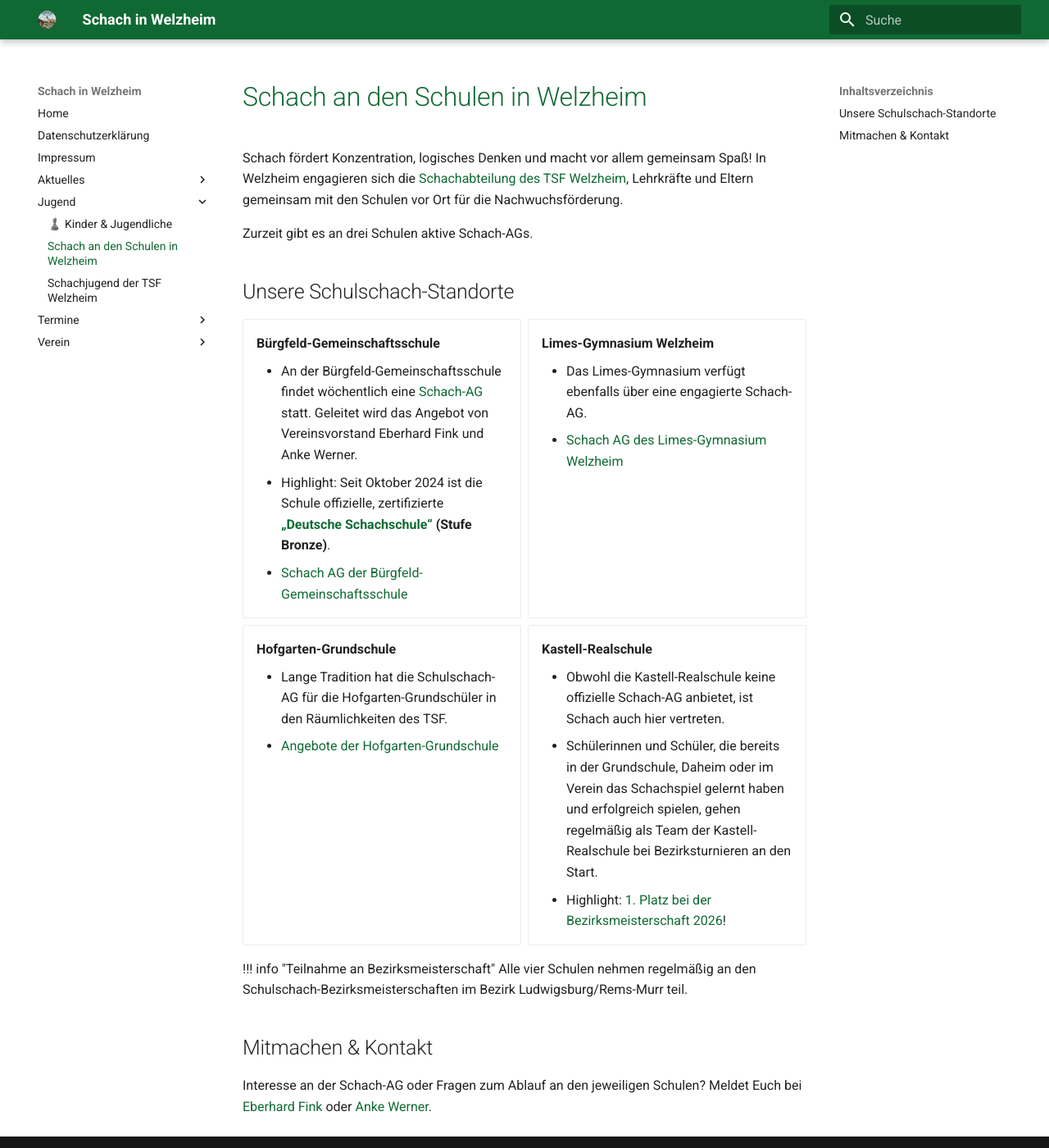
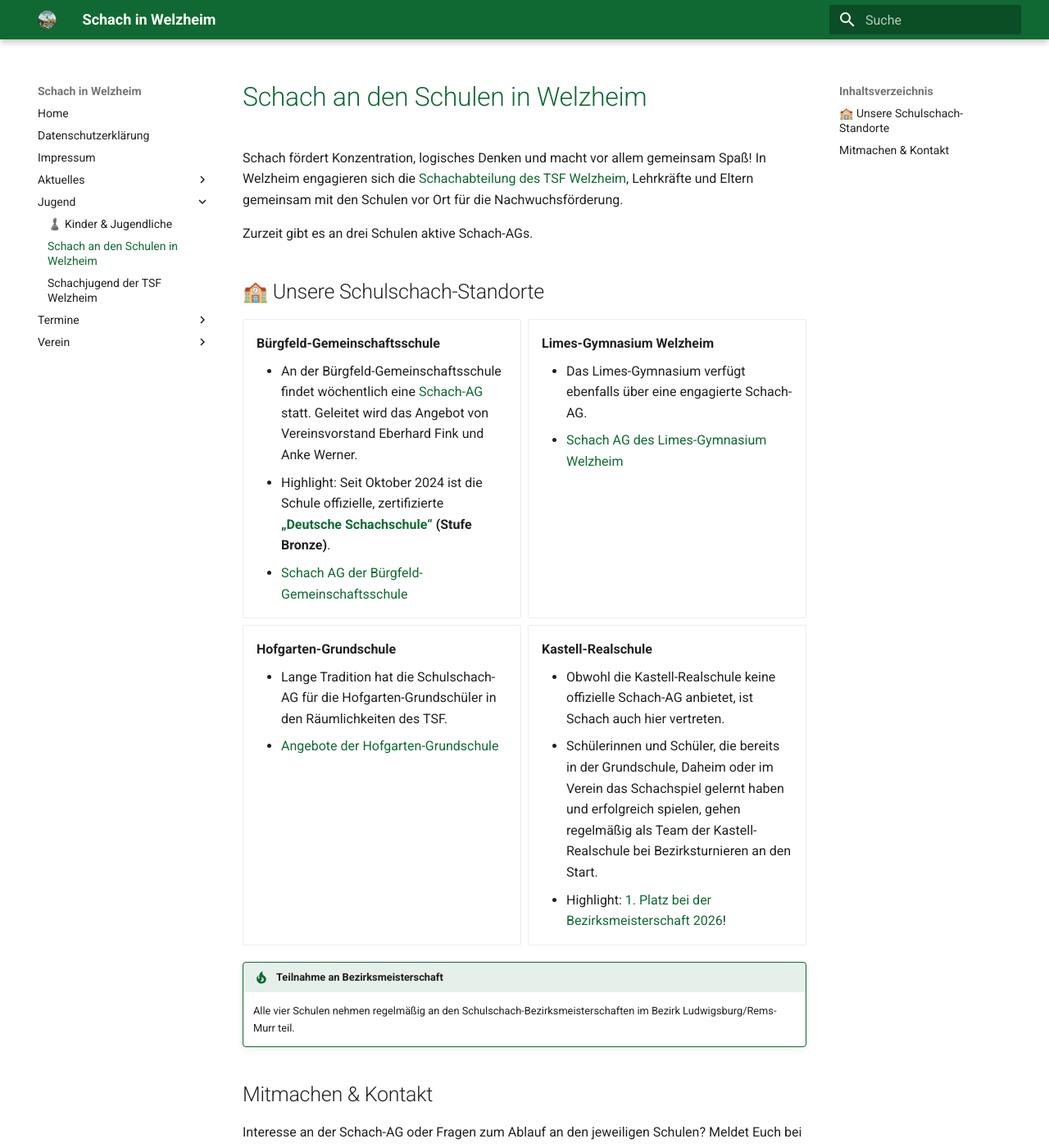
Before and after one commit to schachwelzheim/schachwelzheim, an MkDocs documentation site: the page built from docs/jugend/schach-ags.md, in a window 1280 px wide and 1400 px high. Shown: the whole window at 82% size. Built offline with MkDocs 1.6.1 and Material for MkDocs 9.7.7, drawn with Linux system fonts in a browser that asks for light colours.

Commit message:
Enhance Schach-AGs documentation with new formatting
Updated the heading style and added a tip section about participation in district championships.

```diff
--- a/docs/jugend/schach-ags.md
+++ b/docs/jugend/schach-ags.md
@@ -4,7 +4,7 @@
 
 Zurzeit gibt es an drei Schulen aktive Schach-AGs.
 
-## Unsere Schulschach-Standorte
+## 🏫 Unsere Schulschach-Standorte
 
 <div class="grid cards" markdown>
 
@@ -32,7 +32,8 @@
 
 </div>
 
-!!! info "Teilnahme an Bezirksmeisterschaft" Alle vier Schulen nehmen regelmäßig an den Schulschach-Bezirksmeisterschaften im Bezirk Ludwigsburg/Rems-Murr teil.
+!!! tip "Teilnahme an Bezirksmeisterschaft"
+    Alle vier Schulen nehmen regelmäßig an den Schulschach-Bezirksmeisterschaften im Bezirk Ludwigsburg/Rems-Murr teil.
 
 ## Mitmachen & Kontakt
 Interesse an der Schach-AG oder Fragen zum Ablauf an den jeweiligen Schulen? Meldet Euch bei [Eberhard Fink](mailto:schach@tsfwelzheim.de) oder [Anke Werner](mailto:Anke.Werner@svw.info).
```
